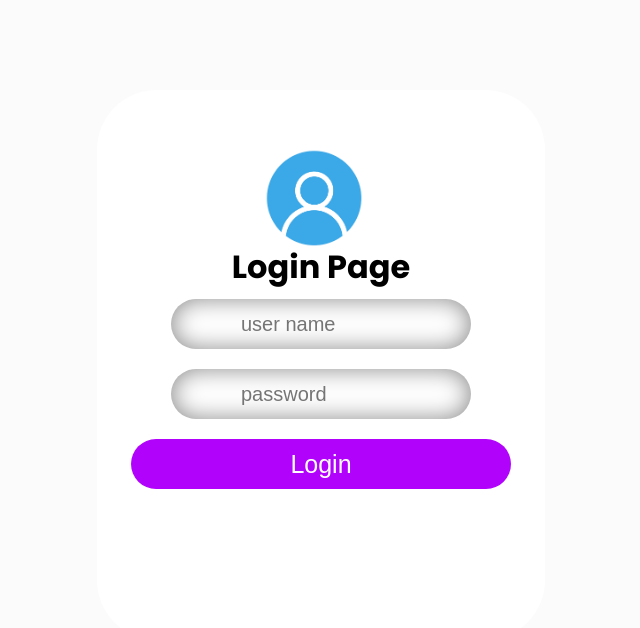
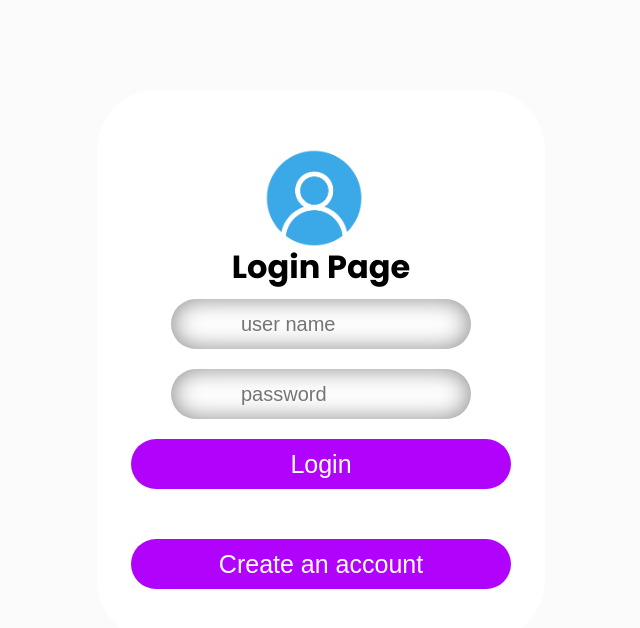
Before and after one commit to Abhayngu/Online-Contracting-System, a React (Create React App) app in the folder client/: page /login in a window 1280 px wide. Shown: the top 628 px of the page, without its empty margins (319-959 px from the left). Built offline with nearby package versions, Linux system fonts and the light colour scheme.

Commit message:
added a new feature in the login page

```diff
--- a/client/src/Pages/Login.js
+++ b/client/src/Pages/Login.js
@@ -37,10 +37,15 @@ function Login(){
                         <h1 className='margin'></h1>
                     </div>
                     <button onClick={login}>Login</button>
-                </div>
+                    </div>
+                    <div className='m1'>
+                    <button >Create an account</button>
+                    </div>
+
             </div>
 
         </div>
+
     </div>
 
 )
--- a/client/src/styles/Login.css
+++ b/client/src/styles/Login.css
@@ -68,3 +68,6 @@ button{
 .margin{
     margin-bottom: 20px;
 }
+.m1{
+    display: flex;
+}
--- a/client/src/styles/style.css
+++ b/client/src/styles/style.css
@@ -57,3 +57,6 @@
     .mgbtm{
         padding: 50px;
     }
+    .m1{
+        padding: 50px;
+    }
```
